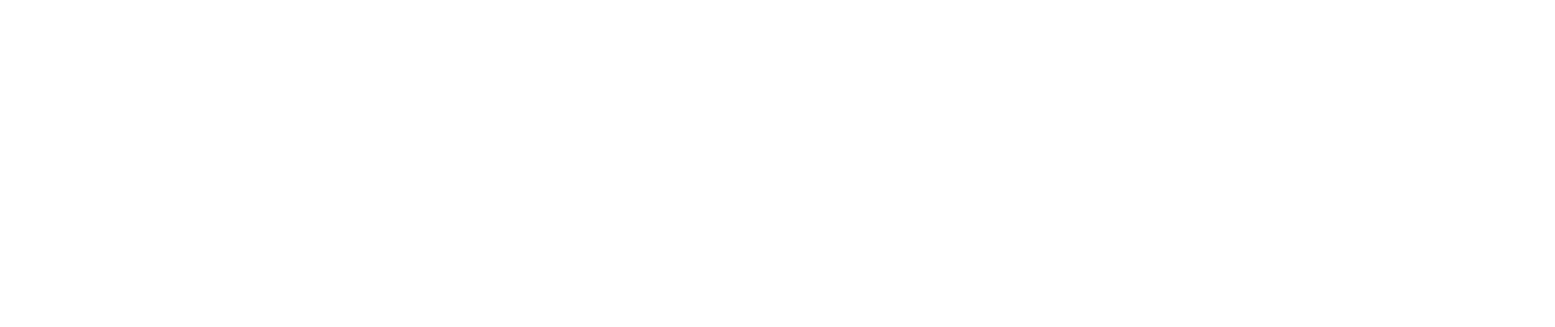
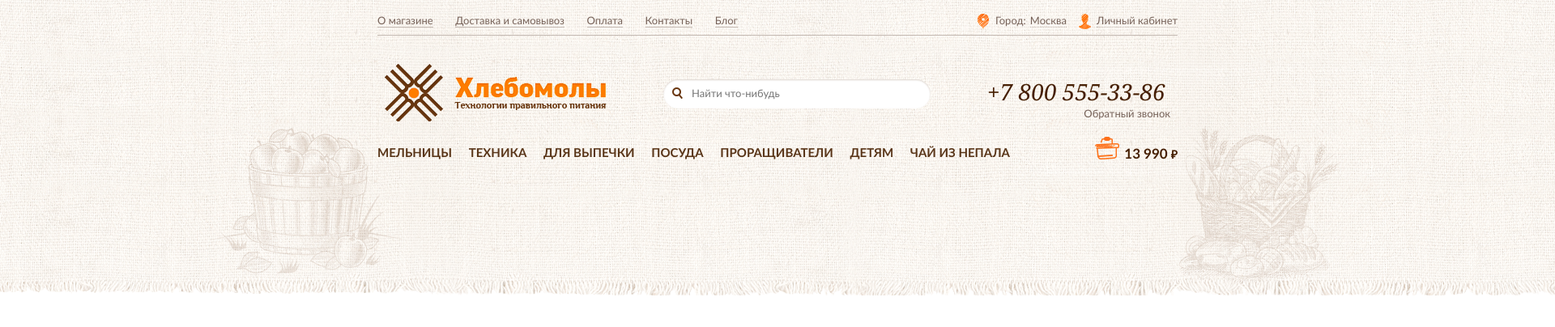
Before and after one commit to wowxenia/hlebomoli.ru, a plain HTML site: page index.html in a window 1280 px wide. Shown: the whole page at 81% size, 1920 px wide, since content can reach past the window. Drawn offline with Linux system fonts and the light colour scheme.

Commit message:
add: header block

```diff
--- a/index.html
+++ b/index.html
@@ -4,9 +4,62 @@
   <meta charset="UTF-8">
   <meta name="viewport" content="width=device-width, initial-scale=1.0">
   <meta http-equiv="X-UA-Compatible" content="ie=edge">
+  <link rel="stylesheet" href="sass/main.css">
   <title>Document</title>
 </head>
 <body>
+  <header>
+    <div class="wrap-navigation">
+      <div class="navigation">
+        <a href="#">О магазине</a>
+        <a href="#">Доставка и самовывоз</a>
+        <a href="#">Оплата</a>
+        <a href="#">Контакты</a>
+        <a href="#">Блог</a>
+      </div>
+      <div class="account">
+        <div class="account-city">
+          <i class="sprite"></i>
+          <p>Город:</p>
+          <a href="#">Москва</a>
+        </div>
+        <div class="account-personal">
+          <i class="sprite"></i>
+          <a href="#">Личный кабинет</a>
+        </div>
+      </div>
+    </div>
+
+    <div class="middle-header">
+      <div class="logo"><i class="sprite"></i></div>
+      <form class="search">
+          <i class="sprite"></i>
+          <input type="text" placeholder="Найти что-нибудь">
+      </form>
+      <div class="callback">
+        <div class="callback-number">+7 800 555-33-86</div>
+        <div class="callback-text">Обратный звонок</div>
+      </div>
+    </div>
+
+    <div class="main-navigation">
+      <div class="main-navigation-name">
+        <ul>
+          <li><a href="">Мельницы</a></li>
+          <li><a href="">Техника</a></li>
+          <li><a href="">Для выпечки</a></li>
+          <li><a href="">Посуда</a></li>
+          <li><a href="">Проращиватели</a></li>
+          <li><a href="">Детям</a> </li>
+          <li><a href="">Чай из непала</a></li>
+        </ul>
+      </div>
+      <div class="main-navigation-cart">
+        <i class="sprite"></i>
+        <div class="main-navigation-cart-price">13 990 <p>₽</p></div>
+      </div>
+    </div>
+  </header>
 
 </body>
 </html>
--- /dev/null
+++ b/sass/main.sass
@@ -0,0 +1,167 @@
+body
+  margin: 0
+  padding: 0
+
+header
+  height: 365px
+  width: 1920px
+  background: url('../image/header-picture.png')
+
+.sprite
+  background-image: url('../image/i.png')
+  background-repeat: no-repeat
+  display: inline-block
+
+.wrap-navigation
+  width: 988px
+  height: 43px
+  display: flex
+  justify-content: space-between
+  margin: 0 auto
+  border-bottom: 1px solid #c2b7b0
+
+.navigation
+  width: 445px
+  display: flex
+  justify-content: space-between
+  a
+    height: 16px
+    margin: 17px 0 0
+    color: #766259
+    font-family: Calibri, sans-serif
+    font-size: 13px
+    font-weight: 400
+    text-decoration: none
+    border-bottom: 1px solid #c2b7b0
+
+.account
+  width: 254px
+  display: flex
+  justify-content: space-between
+  a
+    padding: 0
+    height: 16px
+    margin: 17px 0 0
+    color: #766259
+    font-family: Calibri
+    font-size: 13px
+    font-weight: 400
+    text-decoration: none
+    border-bottom: 1px dotted #c2b7b0
+  &-city
+    display: flex
+    i
+      width: 15px
+      height: 19px
+      background-position: -367px -5px
+      margin: 17px 7px 0
+    p
+      color: #766259
+      font-family: Calibri
+      font-size: 13px
+      font-weight: 400
+      padding: 0
+      margin: 17px 5px 0 0
+  &-personal
+    display: flex
+    i
+      width: 15px
+      height: 19px
+      background-position: -270px -5px
+      margin: 17px 7px 0
+
+.middle-header
+  width: 970px
+  height: 95px
+  margin: 24px auto 0
+  display: flex
+  align-items: center
+  justify-content: space-between
+
+.logo
+  i
+    width: 274px
+    height: 72px
+    background-position: -402px -72px
+
+.search
+  width: 330px
+  height: 36px
+  box-shadow: inset 0 1px 2px rgba(96, 58, 26, 0.22)
+  border-radius: 18px
+  border-style: none
+  background-color: #ffffff
+  display: flex
+  align-items: center
+  input
+    background: none
+    border: none
+    padding: 0 11px
+    outline: none
+    color: #766259
+    font-family: Calibri
+    font-size: 13px
+    font-weight: 400
+    line-height: 85px
+  i
+    width: 13px
+    height: 15px
+    background-position: -666px -5px
+    margin-left: 11px
+
+.callback
+  width: 226px
+  height: 43px
+  &-number
+    color: #461f02
+    font-family: Georgia
+    font-size: 28px
+    font-style: italic
+  &-text
+    color: #766259
+    font-family: Calibri
+    font-size: 13px
+    font-weight: 400
+    text-align: right
+
+.main-navigation
+  width: 988px
+  height: 50px
+  display: flex
+  justify-content: space-between
+  margin: 0 auto
+  &-name
+    width: 781px
+    ul
+      display: flex
+      justify-content: space-between
+      list-style: none
+      flex-direction: row
+      padding: 0
+      a
+        text-decoration: none
+        color: #461f02
+        font-family: Calibri
+        font-size: 15px
+        font-weight: 700
+        text-transform: uppercase
+        color: #593518
+  &-cart
+    width: 135px
+    height: 50px
+    display: flex
+    justify-content: flex-end
+    i
+      width: 36px
+      height: 34px
+      background-position: -295px -5px
+    &-price
+      margin: 16px 0 0
+      color: #461f02;
+      font-family: Calibri
+      font-size: 17px
+      font-weight: 700
+    p
+      font-size: 14px
+      margin: 0
+      display: inline
```
Also changed, not shown: image/account.png (added), image/cart.png (added), image/footer-picture.png (added), image/header-picture.png (added), image/i.png (added), image/logo.png (added), image/map.png (added), sass/main.css (added), 1 other file.
